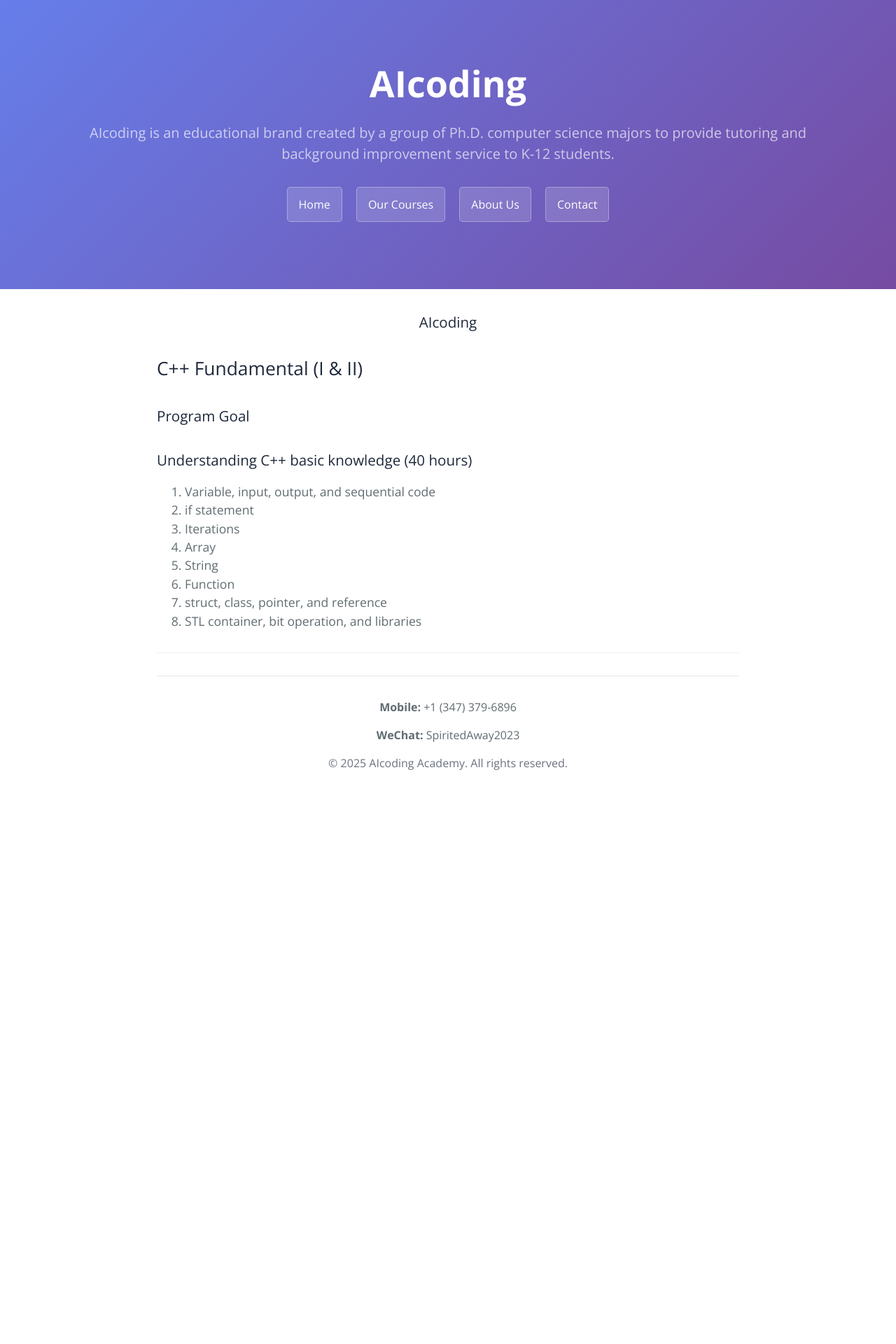
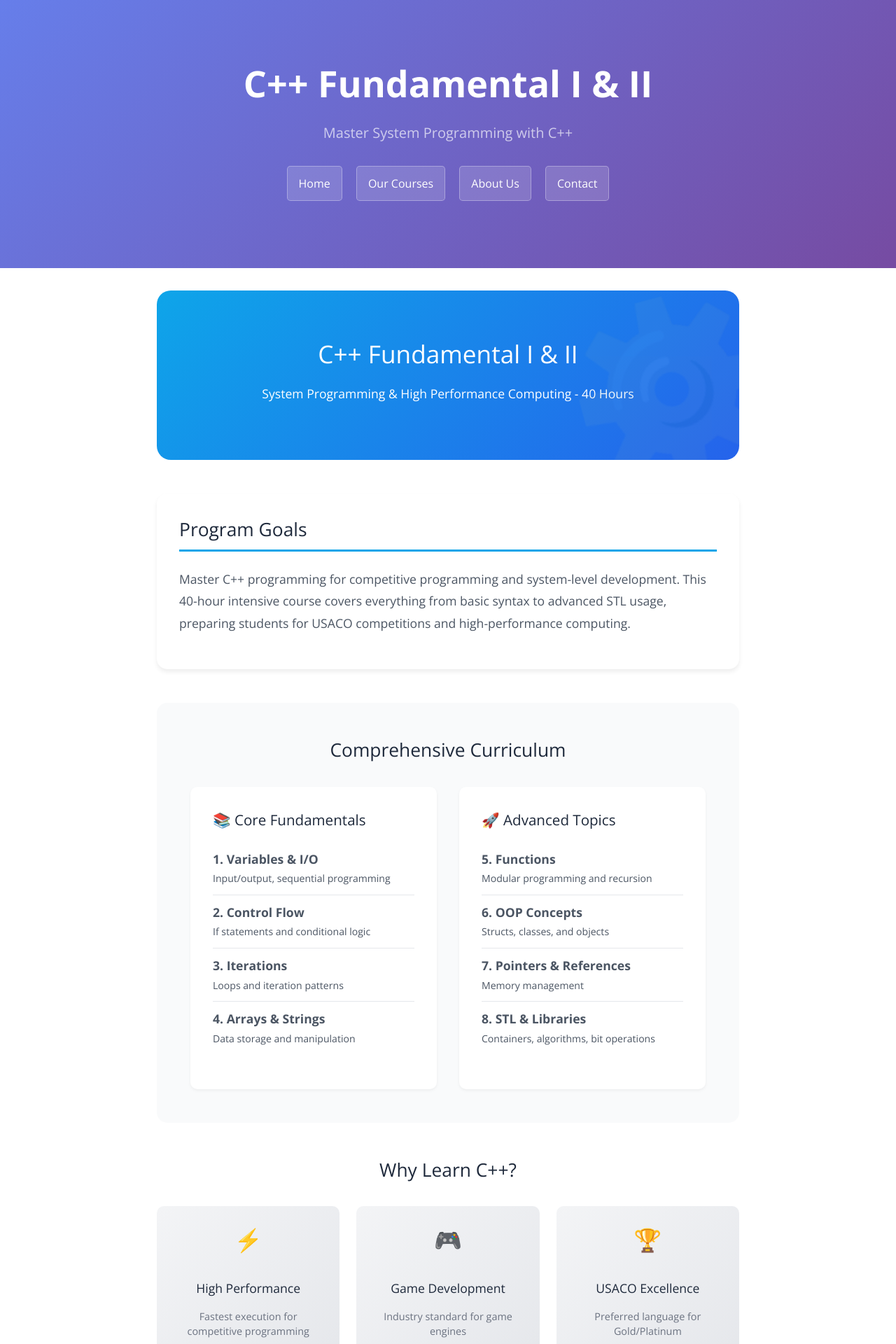
Before and after one commit to hangzhaosbu/aicoding, a Jekyll site: the page built from cplusplus.md, in a window 1280 px wide. Shown: the top 1920 px of the page at 70% size. Built offline with Jekyll 4.4.1, drawn with Linux system fonts in a browser that asks for light colours; our own code applies the rules of GitHub Pages for plain Markdown files; before the commit the page ends 1182 px from its top, so only the background shows below that; some of the changed text lies outside the part shown.

Commit message:
Revamp C++ Fundamental course page
Updated the C++ course page layout and content.

```diff
--- a/cplusplus.md
+++ b/cplusplus.md
@@ -1,16 +1,128 @@
-<h3 style="text-align: center;">AIcoding</h3>
+---
+layout: default
+title: C++ Fundamental I & II
+description: Master System Programming with C++
+---
 
+<style>
+  .course-hero {
+    background: linear-gradient(135deg, #0EA5E9 0%, #2563EB 100%);
+    padding: 4rem 2rem;
+    border-radius: 20px;
+    color: white;
+    text-align: center;
+    margin-bottom: 3rem;
+    position: relative;
+    overflow: hidden;
+  }
 
-## C++ Fundamental (I & II)
+  .course-hero::before {
+    content: '⚙️';
+    position: absolute;
+    font-size: 15rem;
+    opacity: 0.1;
+    right: -50px;
+    top: -50px;
+    transform: rotate(-15deg);
+  }
+</style>
 
-### Program Goal
-### Understanding C++ basic knowledge (40 hours)
+<div class="course-hero">
+  <h1>C++ Fundamental I & II</h1>
+  <p>System Programming & High Performance Computing - 40 Hours</p>
+</div>
 
-1. Variable, input, output, and sequential code
-2. if statement
-3. Iterations
-4. Array
-5. String
-6. Function
-7. struct, class, pointer, and reference
-8. STL container, bit operation, and libraries
+<!-- Course Overview -->
+<div style="background: white; padding: 2rem; border-radius: 15px; box-shadow: 0 4px 6px rgba(0,0,0,0.07); margin-bottom: 3rem;">
+  <h2 style="color: #1F2937; border-bottom: 3px solid #0EA5E9; padding-bottom: 0.5rem; margin-bottom: 1.5rem;">Program Goals</h2>
+  <p style="font-size: 1.1rem; color: #4B5563; line-height: 1.8;">
+    Master C++ programming for competitive programming and system-level development. This 40-hour intensive course covers everything from basic syntax to advanced STL usage, preparing students for USACO competitions and high-performance computing.
+  </p>
+</div>
+
+<!-- Curriculum -->
+<div style="background: #F9FAFB; padding: 3rem; border-radius: 15px; margin-bottom: 3rem;">
+  <h2 style="text-align: center; color: #1F2937; margin-bottom: 2rem;">Comprehensive Curriculum</h2>
+
+  <div style="display: grid; grid-template-columns: repeat(auto-fit, minmax(350px, 1fr)); gap: 2rem;">
+    <!-- Fundamentals -->
+    <div style="background: white; padding: 2rem; border-radius: 10px; box-shadow: 0 2px 4px rgba(0,0,0,0.05);">
+      <h3 style="color: #0EA5E9; margin-bottom: 1rem;">📚 Core Fundamentals</h3>
+      <ul style="list-style: none; padding: 0;">
+        <li style="padding: 0.7rem 0; border-bottom: 1px solid #E5E7EB; color: #4B5563;">
+          <strong>1. Variables & I/O</strong><br>
+          <small>Input/output, sequential programming</small>
+        </li>
+        <li style="padding: 0.7rem 0; border-bottom: 1px solid #E5E7EB; color: #4B5563;">
+          <strong>2. Control Flow</strong><br>
+          <small>If statements and conditional logic</small>
+        </li>
+        <li style="padding: 0.7rem 0; border-bottom: 1px solid #E5E7EB; color: #4B5563;">
+          <strong>3. Iterations</strong><br>
+          <small>Loops and iteration patterns</small>
+        </li>
+        <li style="padding: 0.7rem 0; color: #4B5563;">
+          <strong>4. Arrays & Strings</strong><br>
+          <small>Data storage and manipulation</small>
+        </li>
+      </ul>
+    </div>
+
+    <!-- Advanced Topics -->
+    <div style="background: white; padding: 2rem; border-radius: 10px; box-shadow: 0 2px 4px rgba(0,0,0,0.05);">
+      <h3 style="color: #2563EB; margin-bottom: 1rem;">🚀 Advanced Topics</h3>
+      <ul style="list-style: none; padding: 0;">
+        <li style="padding: 0.7rem 0; border-bottom: 1px solid #E5E7EB; color: #4B5563;">
+          <strong>5. Functions</strong><br>
+          <small>Modular programming and recursion</small>
+        </li>
+        <li style="padding: 0.7rem 0; border-bottom: 1px solid #E5E7EB; color: #4B5563;">
+          <strong>6. OOP Concepts</strong><br>
+          <small>Structs, classes, and objects</small>
+        </li>
+        <li style="padding: 0.7rem 0; border-bottom: 1px solid #E5E7EB; color: #4B5563;">
+          <strong>7. Pointers & References</strong><br>
+          <small>Memory management</small>
+        </li>
+        <li style="padding: 0.7rem 0; color: #4B5563;">
+          <strong>8. STL & Libraries</strong><br>
+          <small>Containers, algorithms, bit operations</small>
+        </li>
+      </ul>
+    </div>
+  </div>
+</div>
+
+<!-- Why C++ -->
+<div style="text-align: center; margin: 3rem 0;">
+  <h2 style="color: #1F2937; margin-bottom: 2rem;">Why Learn C++?</h2>
+  <div style="display: grid; grid-template-columns: repeat(auto-fit, minmax(250px, 1fr)); gap: 1.5rem;">
+    <div style="background: linear-gradient(135deg, #F3F4F6 0%, #E5E7EB 100%); padding: 1.5rem; border-radius: 10px;">
+      <div style="font-size: 2rem; margin-bottom: 0.5rem;">⚡</div>
+      <h4 style="color: #1F2937;">High Performance</h4>
+      <p style="color: #6B7280; font-size: 0.9rem;">Fastest execution for competitive programming</p>
+    </div>
+    <div style="background: linear-gradient(135deg, #F3F4F6 0%, #E5E7EB 100%); padding: 1.5rem; border-radius: 10px;">
+      <div style="font-size: 2rem; margin-bottom: 0.5rem;">🎮</div>
+      <h4 style="color: #1F2937;">Game Development</h4>
+      <p style="color: #6B7280; font-size: 0.9rem;">Industry standard for game engines</p>
+    </div>
+    <div style="background: linear-gradient(135deg, #F3F4F6 0%, #E5E7EB 100%); padding: 1.5rem; border-radius: 10px;">
+      <div style="font-size: 2rem; margin-bottom: 0.5rem;">🏆</div>
+      <h4 style="color: #1F2937;">USACO Excellence</h4>
+      <p style="color: #6B7280; font-size: 0.9rem;">Preferred language for Gold/Platinum</p>
+    </div>
+    <div style="background: linear-gradient(135deg, #F3F4F6 0%, #E5E7EB 100%); padding: 1.5rem; border-radius: 10px;">
+      <div style="font-size: 2rem; margin-bottom: 0.5rem;">💻</div>
+      <h4 style="color: #1F2937;">System Programming</h4>
+      <p style="color: #6B7280; font-size: 0.9rem;">Operating systems and embedded systems</p>
+    </div>
+  </div>
+</div>
+
+<!-- CTA -->
+<div style="background: linear-gradient(135deg, #0EA5E9 0%, #2563EB 100%); padding: 3rem; border-radius: 15px; text-align: center; color: white;">
+  <h2>Master C++ Programming</h2>
+  <p style="font-size: 1.1rem; margin: 1rem 0;">Join our comprehensive C++ course for competitive programming success</p>
+  <a href="{{ site.baseurl }}/contact.html" style="background: white; color: #0EA5E9; padding: 1rem 2rem; border-radius: 10px; text-decoration: none; display: inline-block; font-weight: 600; margin-top: 1rem;">Start Learning</a>
+</div>
```
